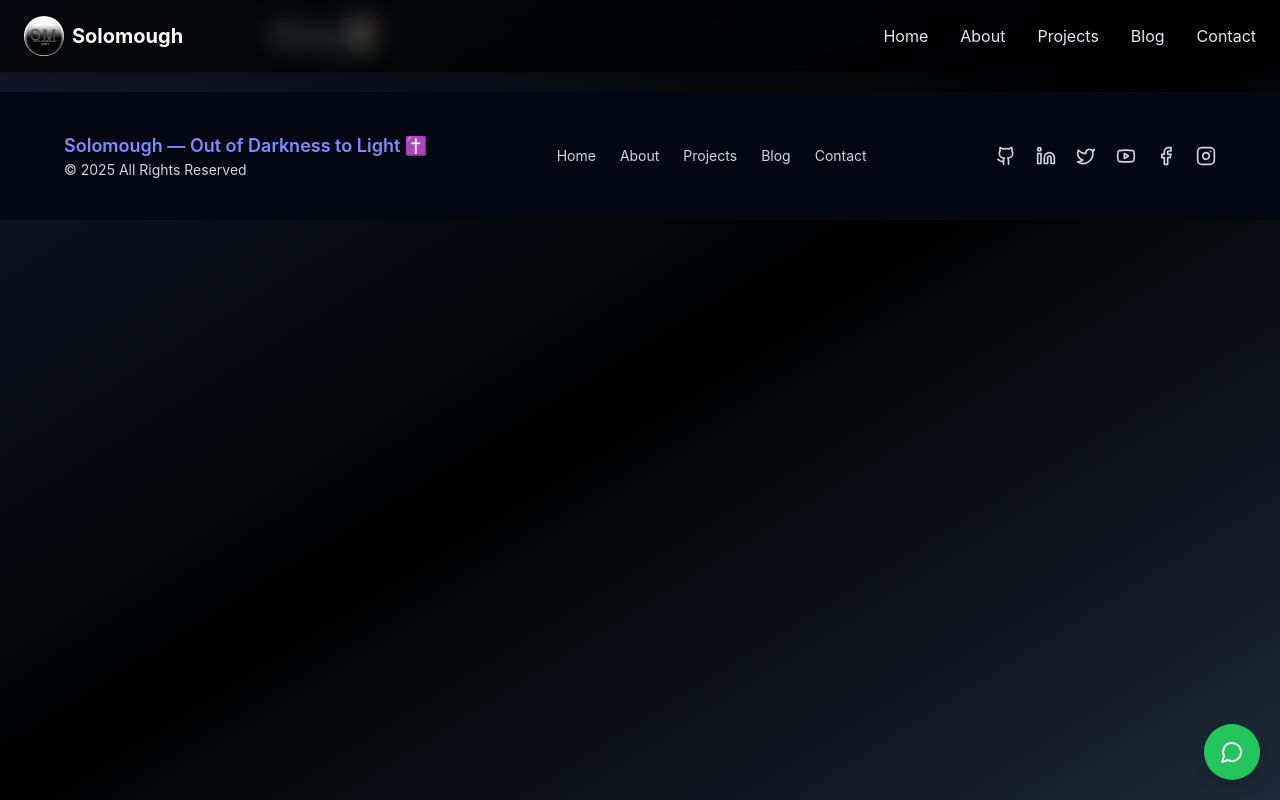
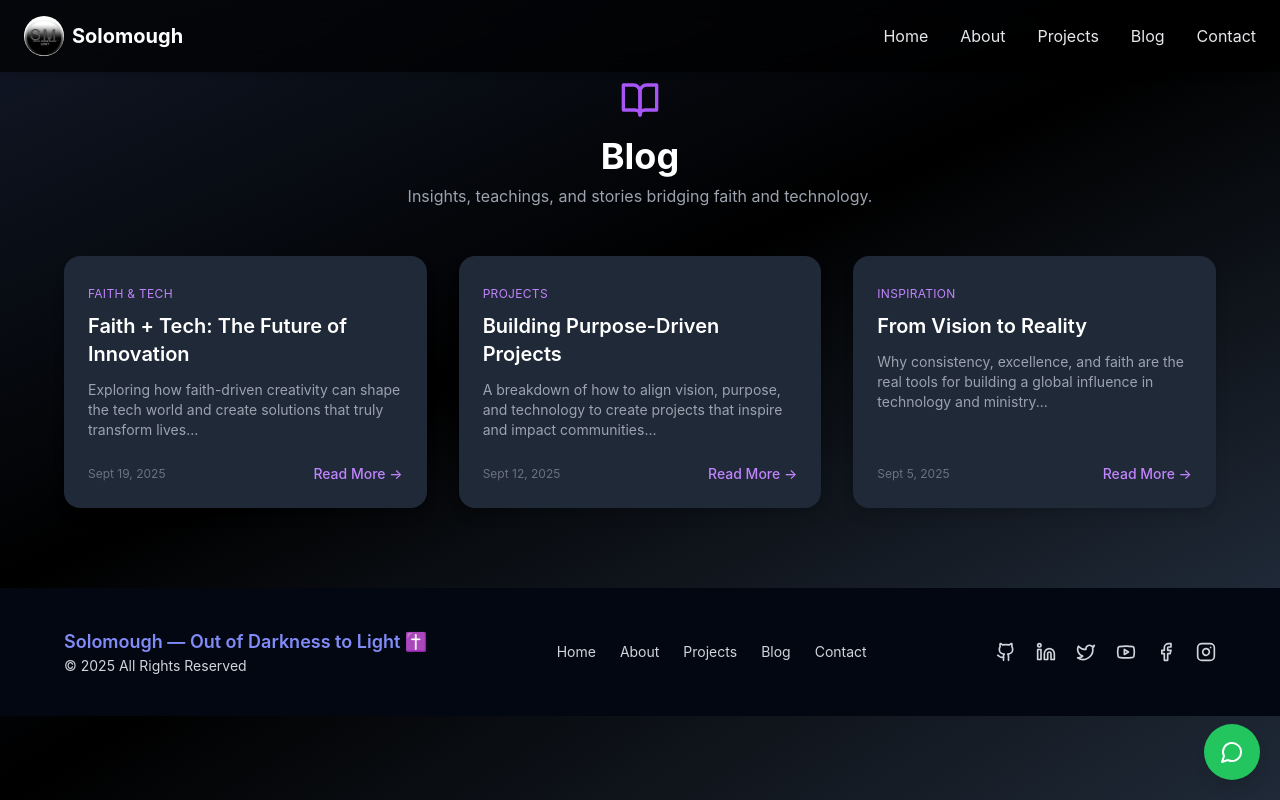
Before and after one commit to Solomough/Solomough-portfolio-, a React (Vite) app: page /blog in a window 1280 px wide. Built offline with nearby package versions, Linux system fonts and the light colour scheme.

Commit message:
Update BlogPage.jsx

```diff
--- a/src/pages/BlogPage.jsx
+++ b/src/pages/BlogPage.jsx
@@ -1,42 +1,87 @@
-import React, { useState, useEffect } from "react";
-import ReactMarkdown from "react-markdown";
-import matter from "gray-matter";
+import React from "react";
+import { motion } from "framer-motion";
+import { BookOpen } from "lucide-react";
 
-const BlogPage = () => {
-  const [posts, setPosts] = useState([]);
-
-  useEffect(() => {
-    const loadPosts = async () => {
-      const files = import.meta.glob("../posts/*.md", { as: "raw" });
-      const loadedPosts = [];
-
-      for (const path in files) {
-        const fileContent = await files[path]();
-        const { data, content } = matter(fileContent);
-        loadedPosts.push({ ...data, content });
-      }
-
-      setPosts(loadedPosts.sort((a, b) => new Date(b.date) - new Date(a.date)));
-    };
-
-    loadPosts();
-  }, []);
+function BlogPage() {
+  const posts = [
+    {
+      id: 1,
+      title: "Faith + Tech: The Future of Innovation",
+      excerpt:
+        "Exploring how faith-driven creativity can shape the tech world and create solutions that truly transform lives...",
+      date: "Sept 19, 2025",
+      category: "Faith & Tech",
+      link: "#",
+    },
+    {
+      id: 2,
+      title: "Building Purpose-Driven Projects",
+      excerpt:
+        "A breakdown of how to align vision, purpose, and technology to create projects that inspire and impact communities...",
+      date: "Sept 12, 2025",
+      category: "Projects",
+      link: "#",
+    },
+    {
+      id: 3,
+      title: "From Vision to Reality",
+      excerpt:
+        "Why consistency, excellence, and faith are the real tools for building a global influence in technology and ministry...",
+      date: "Sept 5, 2025",
+      category: "Inspiration",
+      link: "#",
+    },
+  ];
 
   return (
-    <div className="max-w-3xl mx-auto p-4">
-      <h1 className="text-3xl font-bold mb-6">Blog 📝</h1>
-      {posts.map((post, index) => (
-        <article
-          key={index}
-          className="bg-white shadow-md rounded-2xl p-4 mb-6"
+    <section className="py-20 px-6 md:px-16 bg-gradient-to-br from-gray-900 via-black to-gray-800 text-white">
+      <div className="max-w-6xl mx-auto">
+        {/* Page Header */}
+        <motion.div
+          className="text-center mb-12"
+          initial={{ opacity: 0, y: -30 }}
+          animate={{ opacity: 1, y: 0 }}
+          transition={{ duration: 0.8 }}
         >
-          <h2 className="text-xl font-semibold mb-2">{post.title}</h2>
-          <p className="text-sm text-gray-500 mb-4">{post.date}</p>
-          <ReactMarkdown className="prose">{post.content}</ReactMarkdown>
-        </article>
-      ))}
-    </div>
+          <BookOpen className="mx-auto mb-4 text-purple-500" size={40} />
+          <h1 className="text-4xl font-bold">Blog</h1>
+          <p className="text-gray-400 mt-2">
+            Insights, teachings, and stories bridging faith and technology.
+          </p>
+        </motion.div>
+
+        {/* Blog Cards */}
+        <div className="grid md:grid-cols-3 gap-8">
+          {posts.map((post, index) => (
+            <motion.div
+              key={post.id}
+              className="bg-gray-800 rounded-2xl shadow-lg hover:shadow-2xl transition-shadow duration-300 p-6 flex flex-col justify-between"
+              initial={{ opacity: 0, y: 30 }}
+              animate={{ opacity: 1, y: 0 }}
+              transition={{ duration: 0.6, delay: index * 0.2 }}
+            >
+              <div>
+                <span className="text-xs uppercase tracking-wide text-purple-400">
+                  {post.category}
+                </span>
+                <h2 className="text-xl font-semibold mt-2">{post.title}</h2>
+                <p className="text-gray-400 text-sm mt-3">{post.excerpt}</p>
+              </div>
+              <div className="flex justify-between items-center mt-6">
+                <p className="text-gray-500 text-xs">{post.date}</p>
+                <a
+                  href={post.link}
+                  className="text-purple-400 text-sm font-medium hover:underline"
+                >
+                  Read More →
+                </a>
+              </div>
+            </motion.div>
+          ))}
+        </div>
+      </div>
+    </section>
   );
-};
+}
 
 export default BlogPage;
```
